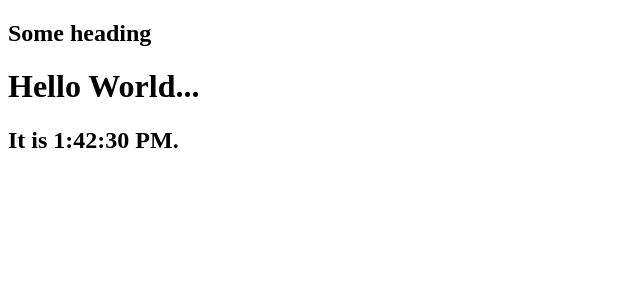
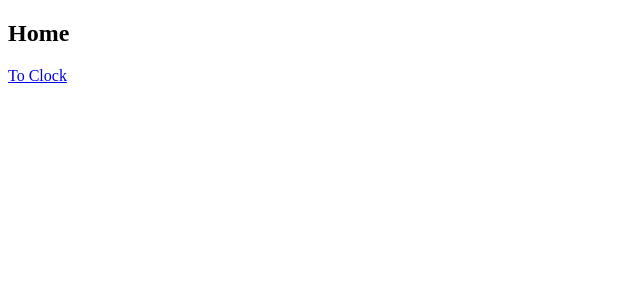
Before and after one commit to rocky-jaiswal/react-workshop, a React app: page / in a window 1280 px wide. Shown: the top 300 px of the page, without its empty margins (0-640 px from the left). Built offline with nearby package versions, Linux system fonts and the light colour scheme.

Commit message:
Add react router.

```diff
--- a/package.json
+++ b/package.json
@@ -19,6 +19,7 @@
   },
   "dependencies": {
     "react": "^16.2.0",
-    "react-dom": "^16.2.0"
+    "react-dom": "^16.2.0",
+    "react-router-dom": "^4.2.2"
   }
 }
--- a/src/AnotherGreeting.js
+++ /dev/null
@@ -1,9 +0,0 @@
-import React from 'react'
-
-import withHeading from './withHeading'
-
-const AnotherGreeting = () => (
-  <h1>Hello World...</h1>
-)
-
-export default withHeading(AnotherGreeting)
--- /dev/null
+++ b/src/App.js
@@ -0,0 +1,18 @@
+import React from 'react'
+import { Route, Switch } from 'react-router-dom'
+
+import Home from './Home'
+import Clock from './Clock'
+
+class App extends React.Component {
+  render () {
+    return (
+      <Switch>
+        <Route exact path='/' component={Home} />
+        <Route exact path='/clock' component={Clock} />
+      </Switch>
+    )
+  }
+}
+
+export default App
--- a/src/Clock.js
+++ b/src/Clock.js
@@ -1,6 +1,4 @@
 import React from 'react'
-
-import AnotherGreeting from './AnotherGreeting'
 
 class Clock extends React.Component {
   constructor (props) {
@@ -31,7 +29,6 @@ class Clock extends React.Component {
   render () {
     return (
       <div>
-        <AnotherGreeting />
         <h2>It is {this.state.date.toLocaleTimeString()}.</h2>
       </div>
     )
--- /dev/null
+++ b/src/Home.js
@@ -0,0 +1,11 @@
+import React from 'react'
+import { Link } from 'react-router-dom'
+
+const Home = () => (
+  <div>
+    <h2>Home</h2>
+    <Link to="/clock">To Clock</Link>
+  </div>
+)
+
+export default Home
--- a/src/main.js
+++ b/src/main.js
@@ -1,7 +1,8 @@
 import React from 'react'
 import ReactDOM from 'react-dom'
+import { BrowserRouter } from 'react-router-dom'
 
-import Clock from './Clock'
+import App from './App'
 
 const messages = [
     { name: 'foo' },
@@ -9,6 +10,8 @@ const messages = [
 ]
 
 ReactDOM.render(
-  <Clock />,
+  <BrowserRouter>
+    <App/>
+  </BrowserRouter>,
   document.getElementById('root')
 )
--- a/src/withHeading.js
+++ /dev/null
@@ -1,18 +0,0 @@
-import React from 'react'
-
-const withHeading = (WrappedComponent) => {
-  return class extends React.Component {
-    render() {
-      // ... and renders the wrapped component with the fresh data!
-      // Notice that we pass through any additional props
-      return (
-        <div>
-          <h2>Some heading</h2>
-          <WrappedComponent  {...this.props} />
-        </div>
-      )
-    }
-  }
-}
-
-export default withHeading
--- a/webpack.config.js
+++ b/webpack.config.js
@@ -8,6 +8,9 @@ const htmlPlugin = new HtmlWebpackPlugin({
 
 module.exports = {
   watch: true,
+  devServer: {
+    historyApiFallback: true
+  },
   entry: './src/main.js',
   output: {
     path: path.resolve(__dirname, 'public'),
```
Also changed, not shown: src/Greeting.js (deleted, +0 -8 lines), src/Messages.js (deleted, +0 -21 lines), 1 other file (tests, documents, lock files or other folders).
